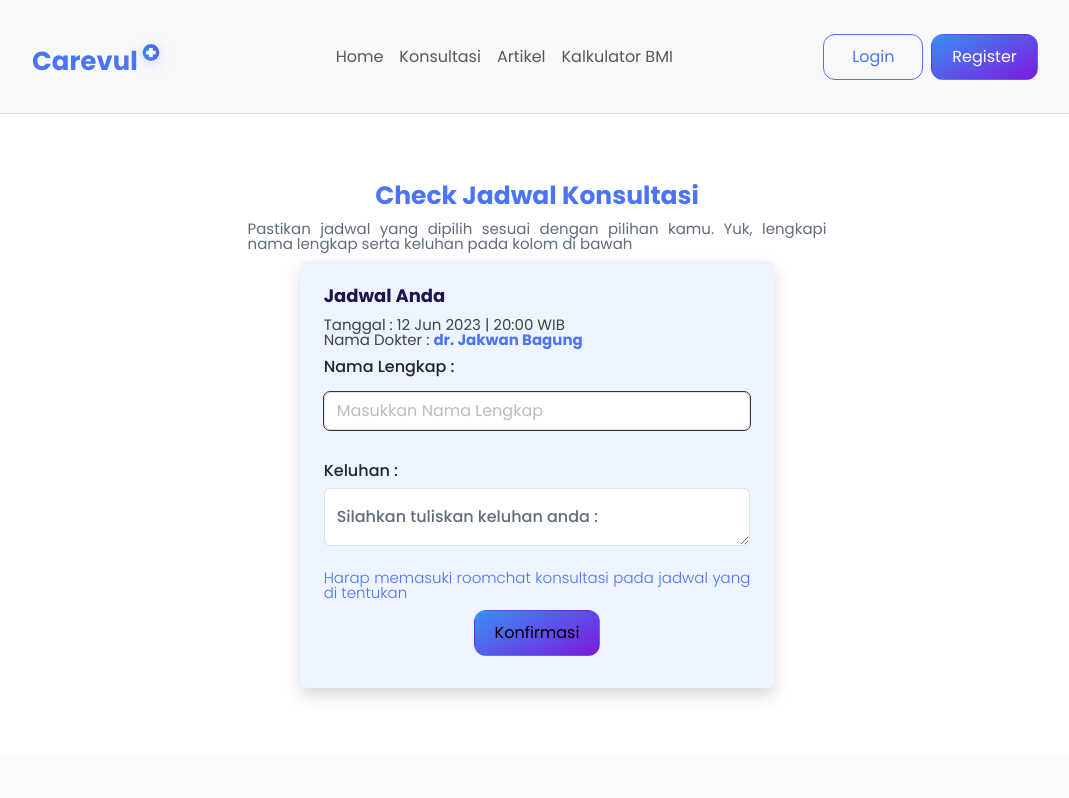
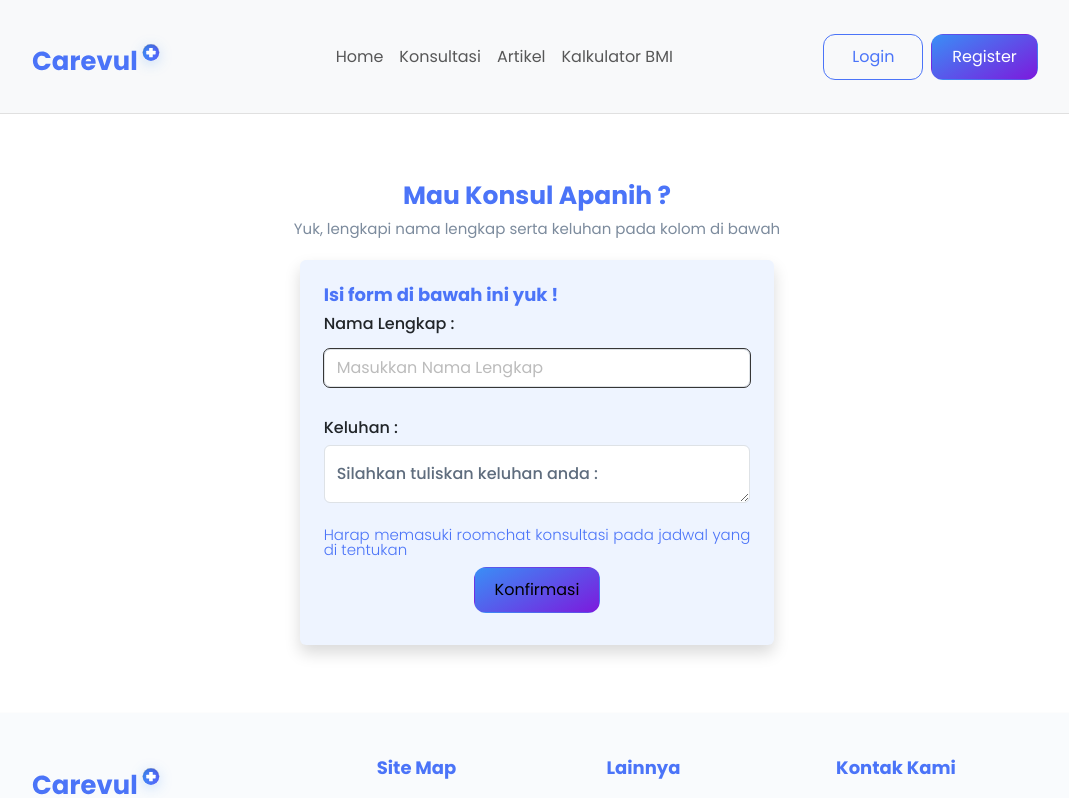
Before and after one commit to Skilvul-KM4-FE8/Carevul, a React (Vite) app: page /bookingpage in a window 1280 px wide. Shown: the top 798 px of the page, without its empty margins (103-1172 px from the left). Built offline with nearby package versions, Linux system fonts and the light colour scheme.

Commit message:
fix layout for all chat room

```diff
--- a/src/pages/BookingPage.jsx
+++ b/src/pages/BookingPage.jsx
@@ -127,8 +127,8 @@ const BookingPage = () => {
             <div className="container mt-5">
                 <div className="row justify-content-md-center">
                     <div className="col-md-7 text-center">
-                        <h4 className="text-carevul">Check Jadwal Konsultasi</h4>
-                        <p className="text-light-gray">Pastikan jadwal yang dipilih sesuai dengan pilihan kamu. Yuk, lengkapi nama  lengkap serta keluhan pada kolom di bawah</p>
+                        <h4 className="text-carevul">Mau Konsul Apanih ?</h4>
+                        <p className="text-light-gray text-center mb-4">Yuk, lengkapi nama  lengkap serta keluhan pada kolom di bawah</p>
                     </div>
                 </div>
             <div className="row justify-content-md-center">
@@ -137,9 +137,7 @@ const BookingPage = () => {
                         <div className="row">
                             <div className="col-md">
                                 <form id="form-book" onSubmit={handleSubmitFormBooking}>
-                                    <h5>Jadwal Anda</h5>
-                                    <p>Tanggal : 12 Jun 2023 | 20:00 WIB <br />
-                                    Nama Dokter : <span className="text-carevul fw-bold">dr. Jakwan Bagung</span></p>
+                                    <h5 className='text-carevul'>Isi form di bawah ini yuk !</h5>
                                     <h6>Nama Lengkap :  </h6>
                                     <div className="input-group mb-3">
                                         <input type="text" className="form-control" placeholder="Masukkan Nama Lengkap" aria-label="Username" aria-describedby="basic-addon1" name="client_name" id="input-name" value={fullName} onChange={e => handleChangeFullName(e)} />
--- a/src/pages/PaymentPage.jsx
+++ b/src/pages/PaymentPage.jsx
@@ -73,14 +73,14 @@ const PaymentPage = () => {
                         <Row>
                             <Col>
                                 {/* Card Doctor's Info */}
-                                <Container className="shadow py-3 px-5 rounded">
+                                <Container fluid className="shadow py-3 px-5 rounded">
                                     <Row>
-                                        <Col className="d-flex justify-content-center align-items-center">
+                                        <Col sm={5} className="d-flex justify-content-center align-items-center">
                                         <img src={doctor.image} alt="doctor" className="rounded-circle" width={100} />
                                         </Col>
-                                        <Col className="text-start mb-3" md={7} >
-                                        <h4 className="text-carevul fw-bold ms-0 mt-2 doctor-name mt-n1">dr. {doctor.name}</h4>
-                                        <p className=" doctor-name">Dokter {doctor.kategori} <br /> {doctor.instansi}</p>
+                                        <Col className="text-start mb-3" sm={7} >
+                                        <h4 className="text-carevul fw-bold ms-0 mt-2 doctor-name mt-n1">{doctor.name}</h4>
+                                        <p className=" doctor-name">Dokter {doctor.kategori} <br /><br /> {doctor.instansi}</p>
                                         <h5 className=" doctor-name">  <span className="text-carevul ">Rp. 20000</span></h5>
                                         </Col>
                                         <Col className="d-flex justify-content-center align-items-center">
--- a/src/pages/RoomChat.jsx
+++ b/src/pages/RoomChat.jsx
@@ -85,10 +85,10 @@ const RoomChat = () => {
         <div className="container-fluid">
           <div className="row">
             <form className="d-flex justify-content-between align-items-center" onSubmit={(e) => handleSubmitForm(e)}>
-              <div >
+              <div className="col-11">
                 <Input placeholder="Type here..." type="text" value={inputChat} onChange={(e) => setInputChat(e.target.value)} />
               </div>
-              <div >
+              <div className="col-1 d-flex justify-content-end">
                 <button className="btn color-carevul-gradient"><RiSendPlaneLine className="fs-2" /></button>
                 <span className="btn btn-secondary" onClick={handleRefreshChat}><FiRefreshCcw className="text-carevul fs-2" /></span>
               </div>
--- a/src/pages/RoomChatDoctor.jsx
+++ b/src/pages/RoomChatDoctor.jsx
@@ -78,10 +78,10 @@ const RoomChatDoctor = () => {
                 <div className="container-fluid">
                     <div className="row">
                         <form className="d-flex justify-content-between align-items-center" onSubmit={(e) => handleSubmitForm(e)}>
-                            <div >
+                            <div className="col-11">
                                 <Input placeholder="Type here..." type="text" value={inputChat} onChange={(e) => setInputChat(e.target.value)} />
                             </div>
-                            <div>
+                            <div className="col-1 d-flex justify-content-end">
                                 <button className="btn color-carevul-gradient"><RiSendPlaneLine className="fs-2" /></button>
                                 <span className="btn btn-secondary" onClick={handleRefreshChat}><FiRefreshCcw className="text-carevul fs-2" /></span>
                             </div>
```
